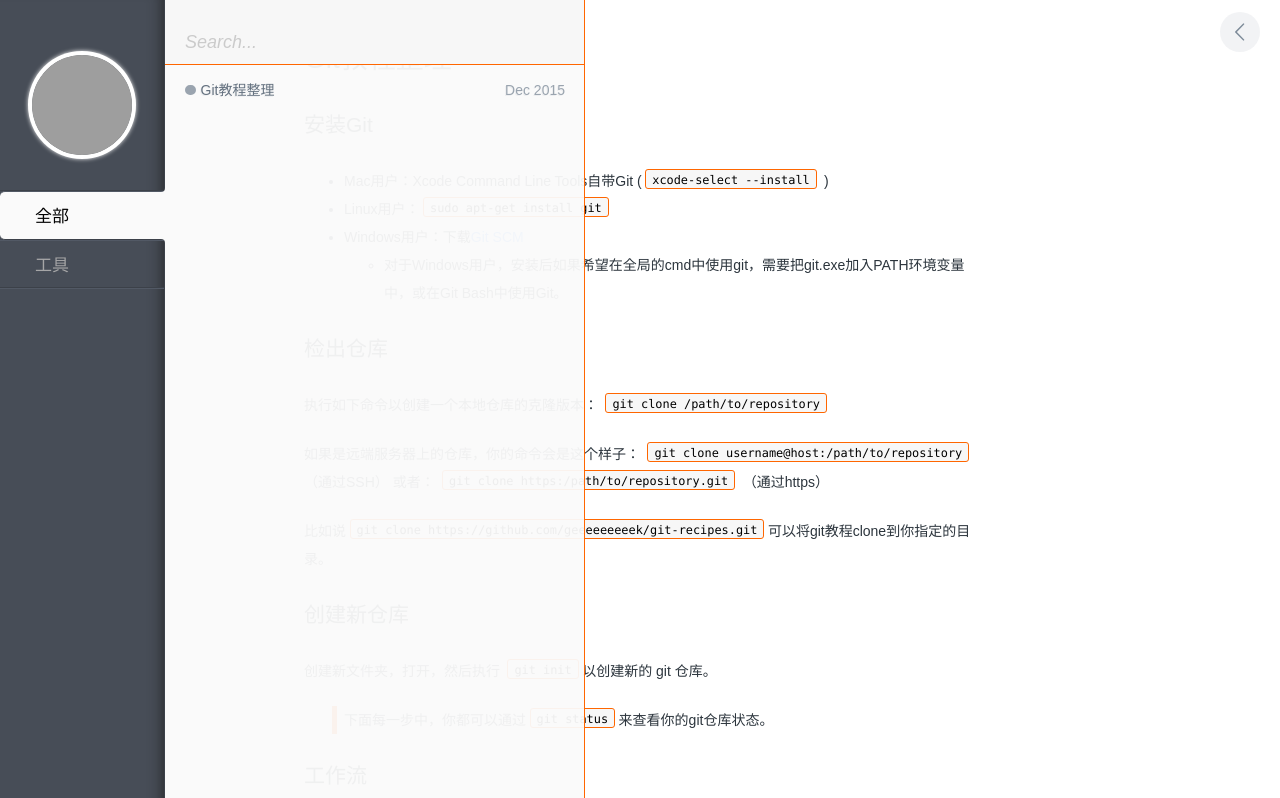
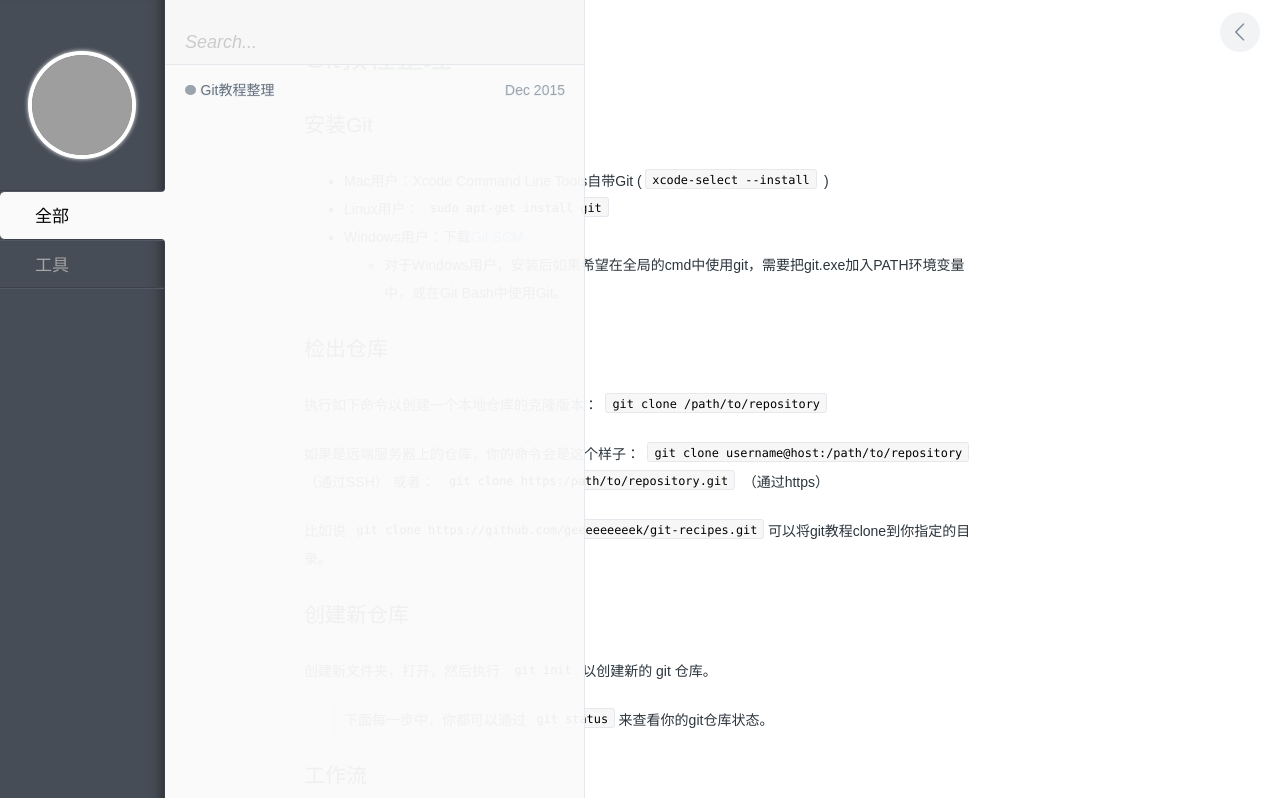
Before and after one commit to letcheng/letcheng.github.io, a Jekyll site: the page built from _posts/tool/2015-12-13-git-recipes.md, in a window 1280 px wide. Shown: the top 798 px of the page. Built offline with Jekyll 4.4.1, drawn with Linux system fonts in a browser that asks for light colours; comment, search, counter and statistics services are not loaded; grey boxes are pictures that could not be loaded.

Commit message:
初始化

```diff
--- a/assets/css/style.css
+++ b/assets/css/style.css
@@ -213,7 +213,7 @@ a {
   width: 420px;
   height: 100%;
   background: rgba(250, 250, 250, 0.95);
-  border-right: 1px solid #f60;
+  border-right: 1px solid #e5e8ec;
   float: left;
   position: relative;
   -webkit-user-select: none;
@@ -228,7 +228,7 @@ a {
 #search-form {
   width: 100%;
   height: 65px;
-  border-bottom: 1px solid #f60; }
+  border-bottom: 1px solid #e5e8ec; }
   @media screen and (max-width: 585px) {
     #search-form {
       height: 51px;
@@ -414,7 +414,7 @@ h1, h2, h3, h4, h5, h6 {
 #post__content img {
   max-width: 100%;
   max-height: 500px;
-  border: 2px solid #f60;
+  border: 2px solid #e5e8ec;
   border-radius: 5px; }
 
 strong {
@@ -423,7 +423,7 @@ strong {
 blockquote {
   margin: 1.5em 0 1.5em 2em;
   padding-left: .5em;
-  border-left: 5px solid #f60; }
+  border-left: 5px solid #e5e8ec; }
 
 kbd {
   padding: .2em .3em .1em;
@@ -480,8 +480,8 @@ iframe {
   height: 100%;
   padding-top: 30px;
   background: rgba(250, 250, 250, 0.9);
-  border-top: 1px solid #f60;
-  border-left: 1px solid #f60;
+  border-top: 1px solid #e5e8ec;
+  border-left: 1px solid #e5e8ec;
   border-radius: 10px 0 0 0;
   display: block;
   overflow-y: scroll;
@@ -926,7 +926,7 @@ iframe {
 pre {
   padding: 1em;
   font: .9em/1.5 Consolas, Monaco, 'Andale Mono', monospace;
-  border: 1px solid #f60;
+  border: 1px solid #e5e8ec;
   border-radius: 3px;
   background-color: #fdfdfd;
   background-image: -webkit-linear-gradient(transparent 50%, rgba(69, 142, 209, 0.04) 50%);
@@ -941,7 +941,7 @@ pre {
   pre::-webkit-scrollbar {
     height: 7px; }
   pre::-webkit-scrollbar-thumb {
-    background: #f60; }
+    background: #e5e8ec; }
     pre::-webkit-scrollbar-thumb:hover {
       background: #d6dbe1; }
 
@@ -966,7 +966,7 @@ pre > code {
   color: black;
   font: .85em Consolas, Monaco, 'Andale Mono', monospace;
   background: #f7f7f7;
-  border: 1px solid #f60;
+  border: 1px solid #e5e8ec;
   border-radius: .25em;
   vertical-align: 2px; }
 
```
